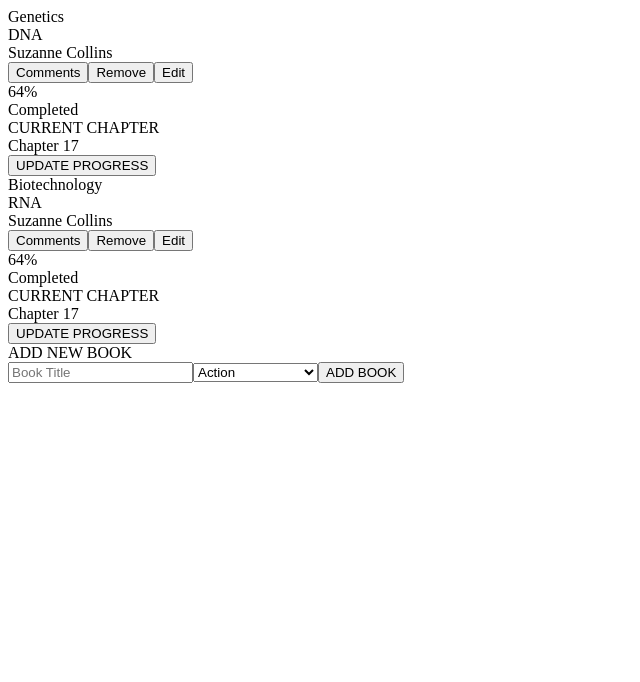
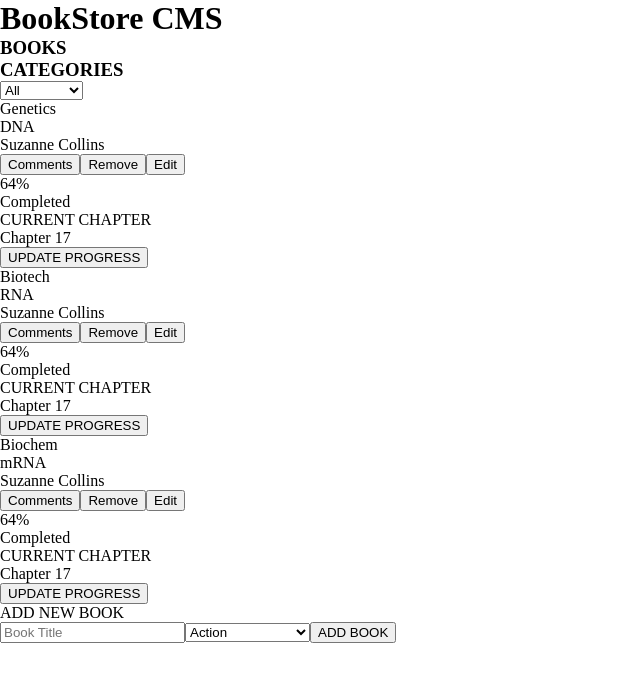
Before and after one commit to Godswilly/bookstore, a React (Create React App) app: page / in a window 1280 px wide. Shown: the top 682 px of the page, without its empty margins (0-640 px from the left). Built offline with nearby package versions, Linux system fonts and the light colour scheme.

Commit message:
Update basic routes

```diff
--- a/src/components/App.js
+++ b/src/components/App.js
@@ -1,11 +1,14 @@
 import React from 'react';
 import BooksForm from '../containers/BooksForm';
 import BooksList from '../containers/BooksList';
+import NavBar from './NavBar';
 
 function App() {
   return (
-    <div>
+    <div className="app main">
+      <NavBar />
       <BooksList />
+      <div className="app line"></div>
       <BooksForm />
     </div>
   );
--- a/src/index.js
+++ b/src/index.js
@@ -3,6 +3,7 @@ import ReactDOM from 'react-dom';
 import { Provider } from 'react-redux';
 import App from './components/App';
 import store from './reducers/index';
+import './App.css';
 
 ReactDOM.render(
   <React.StrictMode>
--- a/src/reducers/index.js
+++ b/src/reducers/index.js
@@ -1,7 +1,7 @@
 import { createStore } from 'redux';
 import rootReducer from './rootReducer';
 
-const initialState = {
+export const initialState = {
   book: [
     {
       id: 1,
@@ -11,7 +11,12 @@ const initialState = {
     {
       id: 2,
       title: 'RNA',
-      category: 'Biotechnology',
+      category: 'Biotech',
+    },
+    {
+      id: 3,
+      title: 'mRNA',
+      category: 'Biochem',
     },
   ],
   filter: 'All',
```
